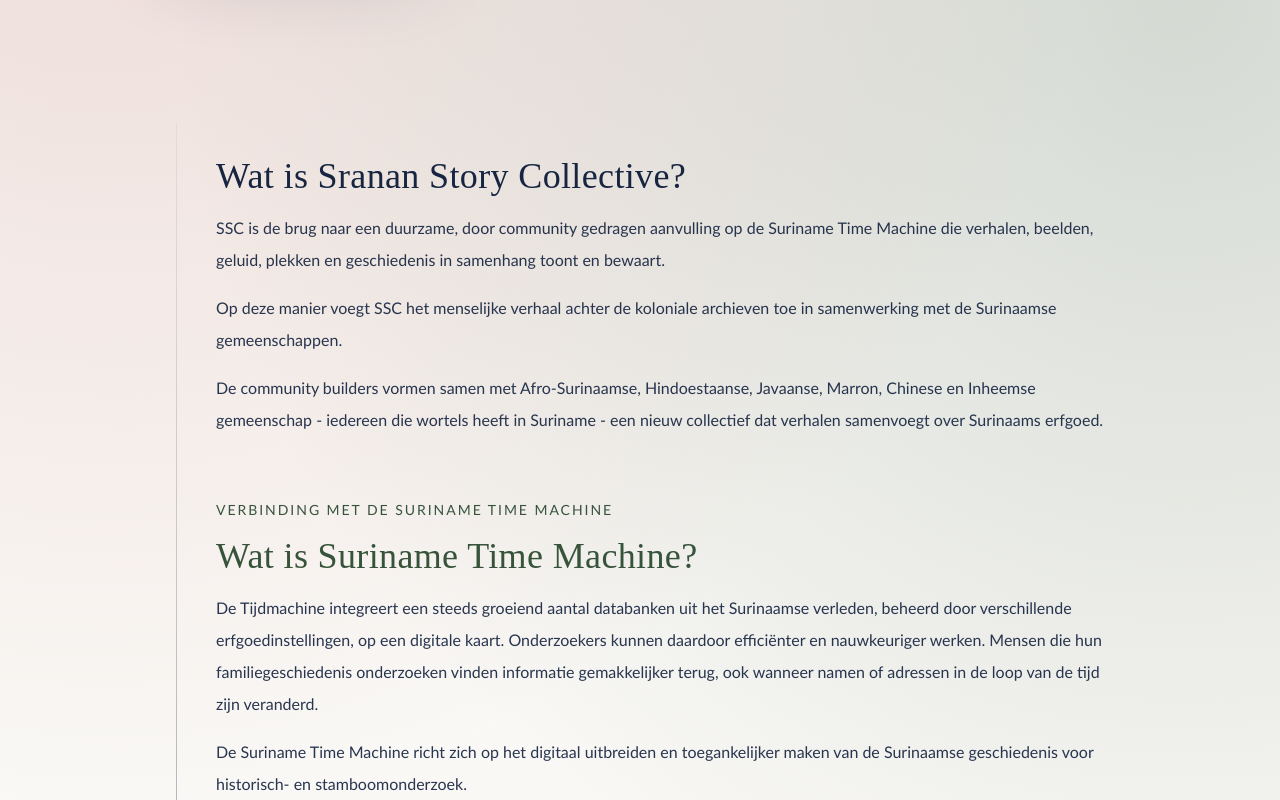
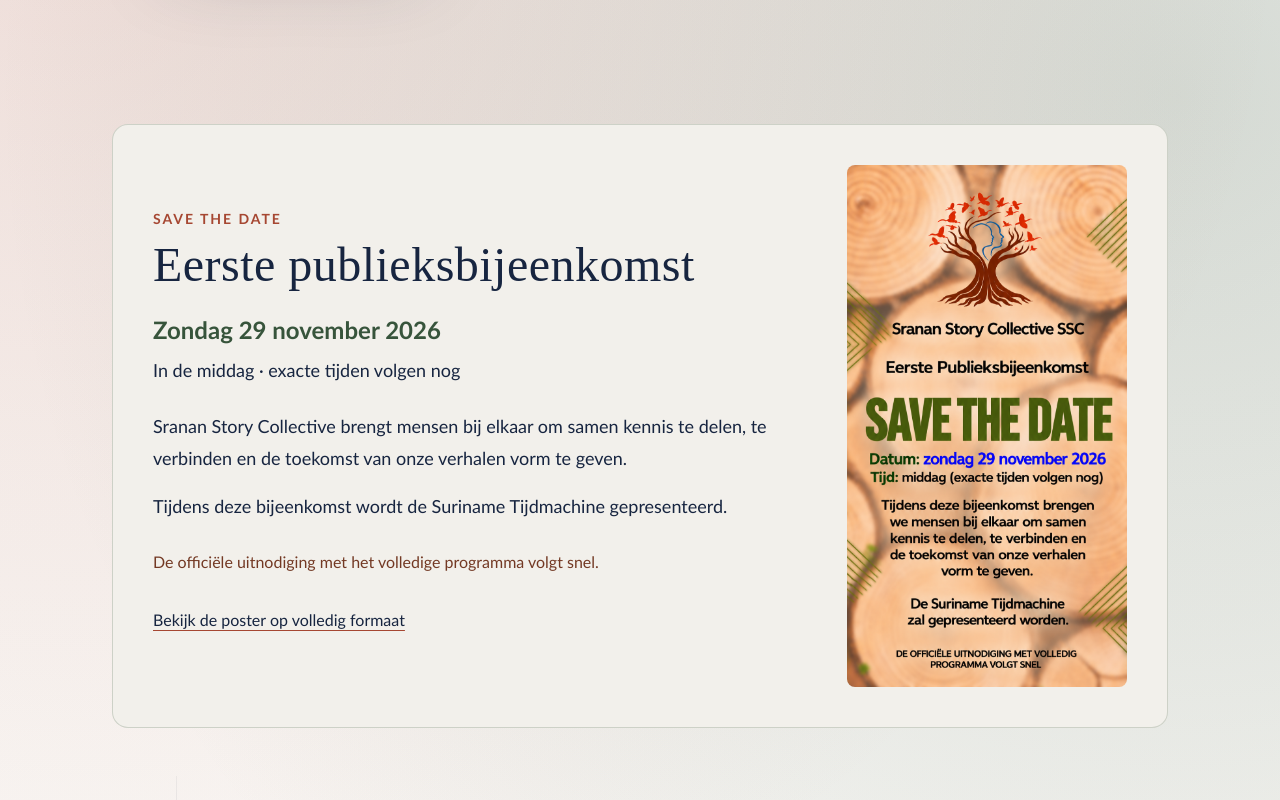
Before and after one commit to SurinameTimeMachine/sranan-story-collective, a Next.js app in the folder web/: page / in a window 1280 px wide. Shown: the part 560-1360 px from the top of the page. Built offline with nearby package versions, Linux system fonts and the light colour scheme.

Commit message:
Add poster and launch event

```diff
--- a/web/src/app/page.tsx
+++ b/web/src/app/page.tsx
@@ -189,6 +189,58 @@
 
           <div className="mt-10 h-0.5] w-full bg-[linear-gradient(90deg,transparent,rgba(23,37,64,0.35),rgba(166,71,50,0.4),transparent)]" />
         </header>
+
+        <section
+          id="save-the-date"
+          aria-labelledby="save-the-date-heading"
+          className="mx-auto mb-12 w-full max-w-6xl px-6 sm:px-12"
+        >
+          <div className="grid gap-8 rounded-2xl border border-(--ssc-kankantrie-canopy)/20 bg-(--ssc-story-parchment) p-6 sm:p-8 md:grid-cols-[1fr_280px] md:items-center lg:gap-12 lg:p-10">
+            <div>
+              <p className="text-sm font-semibold uppercase tracking-[0.14em] text-(--ssc-ibis-red)">
+                Save the date
+              </p>
+              <h2
+                id="save-the-date-heading"
+                className="mt-3 text-4xl text-(--ssc-river-night) sm:text-5xl"
+              >
+                Eerste publieksbijeenkomst
+              </h2>
+              <p className="mt-6 text-2xl font-semibold leading-snug text-(--ssc-kankantrie-canopy)">
+                <time dateTime="2026-11-29">Zondag 29 november 2026</time>
+              </p>
+              <p className="mt-2 text-lg leading-8 text-(--ssc-river-night)">
+                In de middag · exacte tijden volgen nog
+              </p>
+              <p className="mt-6 text-lg leading-8 text-(--ssc-river-night)">
+                Sranan Story Collective brengt mensen bij elkaar om samen kennis
+                te delen, te verbinden en de toekomst van onze verhalen vorm te
+                geven.
+              </p>
+              <p className="mt-4 text-lg leading-8 text-(--ssc-river-night)">
+                Tijdens deze bijeenkomst wordt de Suriname Tijdmachine
+                gepresenteerd.
+              </p>
+              <p className="mt-6 leading-8 text-(--ssc-kankantrie-root)">
+                De officiële uitnodiging met het volledige programma volgt snel.
+              </p>
+              <a
+                href="/save-the-date-29-november-2026.png"
+                className="mt-5 inline-flex min-h-11 items-center underline decoration-(--ssc-ibis-red) underline-offset-4 hover:decoration-2 focus-visible:outline-2 focus-visible:outline-offset-4 focus-visible:outline-(--ssc-river-night)"
+              >
+                Bekijk de poster op volledig formaat
+              </a>
+            </div>
+            <Image
+              src="/save-the-date-29-november-2026.png"
+              alt="Save-the-dateposter van Sranan Story Collective voor de eerste publieksbijeenkomst op 29 november 2026. De details staan ook in de tekst naast deze poster."
+              width={859}
+              height={1600}
+              sizes="(min-width: 768px) 280px, (min-width: 400px) 320px, 100vw"
+              className="mx-auto h-auto w-full max-w-80 rounded-lg md:max-w-none"
+            />
+          </div>
+        </section>
 
         <div className="relative mx-auto w-full max-w-5xl px-6 pb-12 sm:px-12">
           <div className="absolute bottom-0 left-6 top-0 w-px bg-[linear-gradient(180deg,rgba(23,37,64,0.05),rgba(23,37,64,0.35),rgba(166,71,50,0.4),rgba(23,37,64,0.05))] sm:left-12" />
```
Also changed, not shown: web/public/save-the-date-29-november-2026.png (added).
